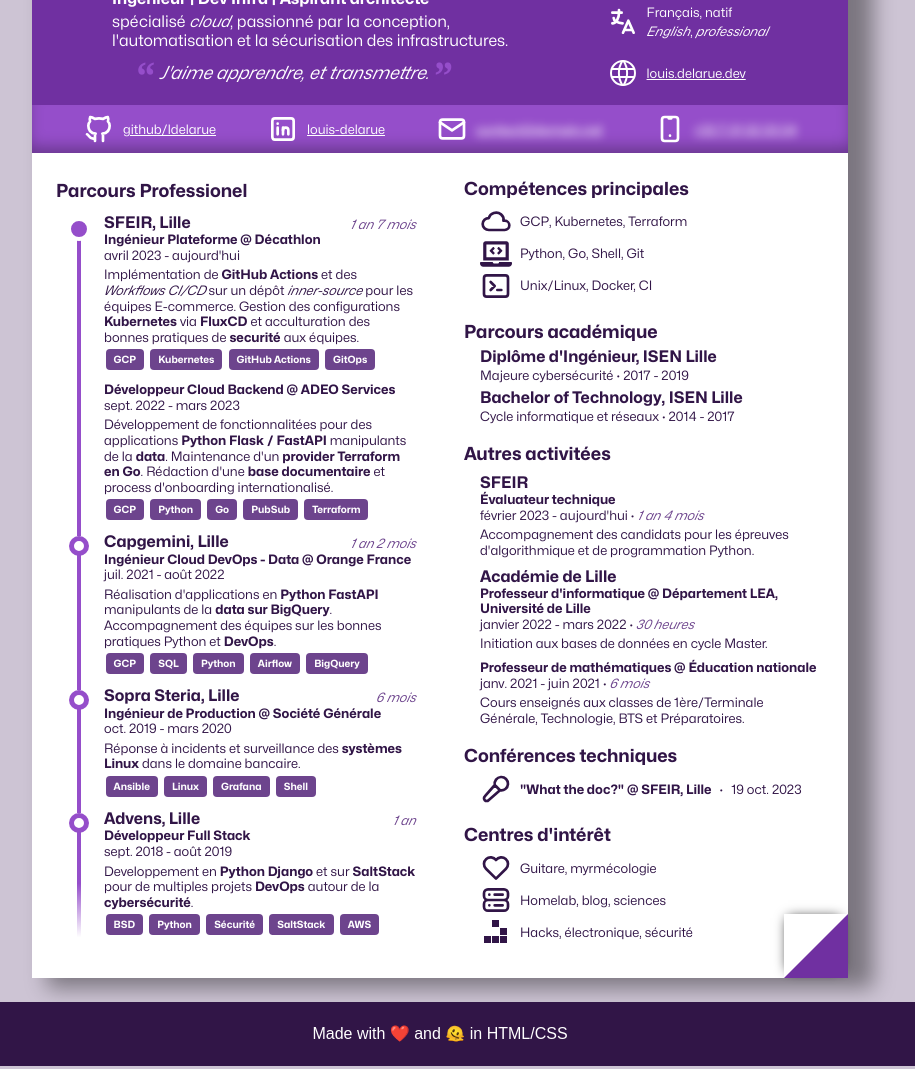
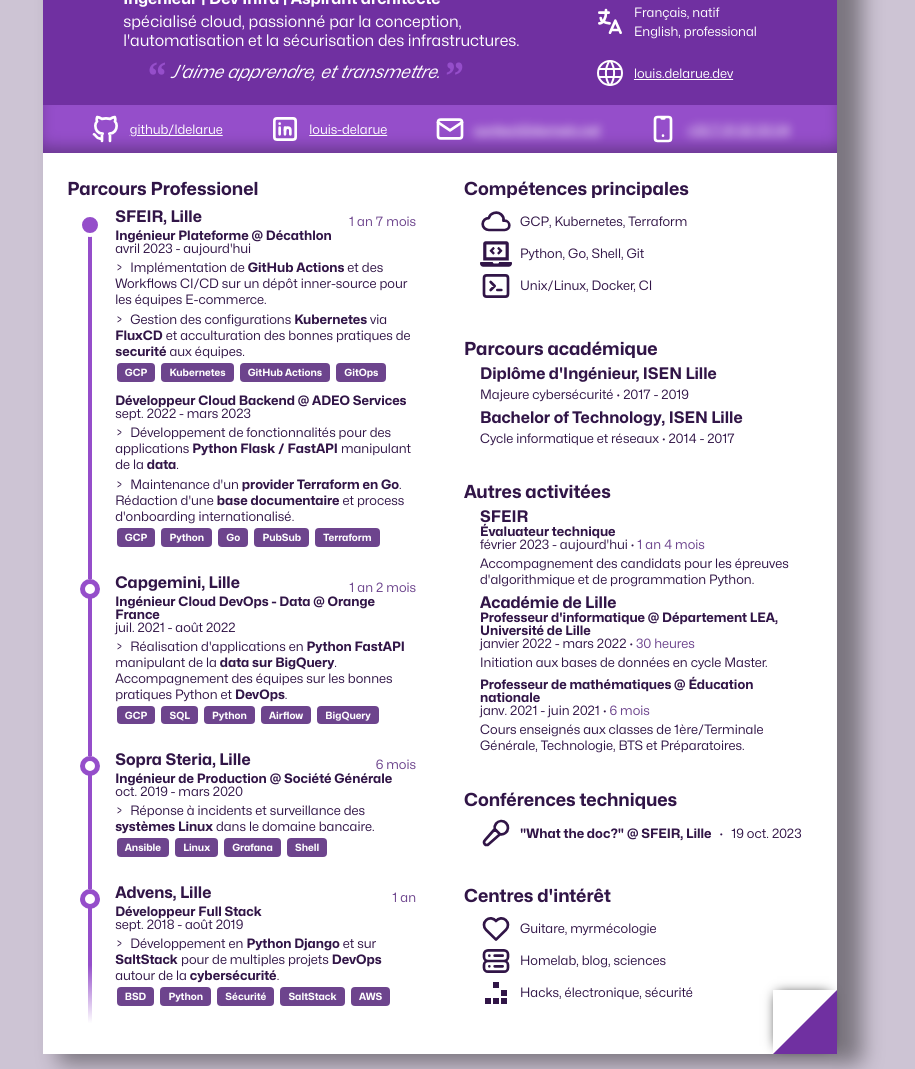
Before and after one commit to ldelarue/website, a website built with Parcel: page index.html in a window 1280 px wide. Shown: the part 115-1184 px from the top of the page, without its empty margins (200-1115 px from the left). Built offline with nearby package versions, Linux system fonts and the light colour scheme.

Commit message:
fix: Page format to A4 with some meta content changes (#1)

```diff
--- a/body.css
+++ b/body.css
@@ -1,6 +1,7 @@
 html,
 body {
   height: 100%;
+  width: auto;
   margin: 0;
   background-color: hsl(274, 15%, 80%);
   display: flex;
@@ -14,6 +15,7 @@
   position: sticky;
   top: 1rem;
   text-align: right;
+  z-index: 5;
 }
 
 body>aside>button {
@@ -33,7 +35,7 @@
 }
 
 @page {
-    size: Letter portrait;
+  size: a4 portrait;
   margin: 0;
 }
 
--- a/cv.css
+++ b/cv.css
@@ -17,8 +17,8 @@
   background-color: white;
   color: var(--dark-color);
   box-shadow: 20px 5px 20px 5px rgb(0, 0, 0, 0.4);
-    width: 8.5in;
-    height: 11in;
+  width: 210mm;
+  height: 297mm;
 
   margin: 8px auto;
 
@@ -56,18 +56,18 @@
 
 h2 {
   font-size: large;
-    font-weight: bold;
+  font-weight: bolder;
   margin-bottom: 0.5rem;
 }
 
 h3 {
   font-size: medium;
-    font-weight: bold;
+  font-weight: bolder;
 }
 
 h4 {
   font-size: small;
-    font-weight: bold;
+  font-weight: bolder;
 }
 
 header {
@@ -193,7 +193,6 @@
 
 #section-pro {
   display: flex;
-    line-height: 1.2;
   gap: 0.2rem;
 
   grid-column: 1 / 4;
@@ -222,6 +221,7 @@
 .timeline-fig>li {
   position: relative;
   margin-left: 3rem;
+  padding-bottom: 1rem;
 }
 
 .timeline-fig>li::after,
@@ -271,6 +271,17 @@
       transparent 100%);
 }
 
+p {
+  line-height: normal;
+}
+
+.timeline-fig .job p::before {
+  content: ">";
+  margin-right: 0.2rem;
+  display: inline-block;
+  transform: scaleX(0.6);
+}
+
 #section-edu {
   grid-column: 4 / 8;
   grid-row: 4;
@@ -279,7 +290,6 @@
 #section-activities {
   grid-column: 4 / 8;
   grid-row: 5;
-    line-height: 1.2;
 }
 
 #section-talks {
@@ -299,19 +309,12 @@
 
 a {
   color: inherit;
-    /* text-decoration: none; */
 }
 
 .period {
-    /* font-size: smaller; */
-    font-style: italic;
+  /* font-style: italic; */
   color: var(--tern-color);
 }
-
-/*
-.dates {
-    font-size: smaller;
-} */
 
 .employer {
   display: flex;
--- a/index.html
+++ b/index.html
@@ -2,7 +2,10 @@
 <html lang="fr">
 
 <head>
-  <title>CV - Louis Delarue</title>
+  <title>Louis Delarue</title>
+  <meta name="description" content="Resume">
+  <meta name="viewport" content="width=device-width, initial-scale=1" />
+  <meta name="robots" content="noindex">
   <link rel="stylesheet" href="./index.css">
 </head>
 
@@ -19,7 +22,7 @@
           <b>Ingénieur | Dev Infra | Aspirant architecte</b>
         </p>
         <p class="p-description">
-          spécialisé <i>cloud</i>, passionné par la conception, l'automatisation et la
+          spécialisé cloud, passionné par la conception, l'automatisation et la
           sécurisation des infrastructures.
         </p>
         <p><q>J'aime apprendre, et transmettre.</q></p>
@@ -47,7 +50,7 @@
               </svg>
               <ul>
                 <li>Français, natif</li>
-                <li><i>English</i>, <i>professional</i></li>
+                <li>English, professional</li>
               </ul>
             </div>
           </li>
@@ -163,13 +166,13 @@
             <span>Homelab, blog, sciences</span>
           </div>
           <div class="svg-field">
-            <svg xmlns="http://www.w3.org/2000/svg" version="1.1" width="32" height="32" viewBox="-4 -4 32 32">
+            <svg xmlns="http://www.w3.org/2000/svg" version="1.1" width="32" height="32" viewBox="-5 -5 32 32">
               <g fill="currentColor">
-                <path d="m8,0,0,7,7,0,0-7z" />
-                <path d="m0,16,0,7,7,0,0-7z" />
-                <path d="m8,16,0,7,7,0,0-7z" />
-                <path d="m16,8,0,7,7,0,0-7z" />
-                <path d="m16,16,0,7,7,0,0-7z" />
+                <path d="m8,0,0,6,6,0,0-6z" />
+                <path d="m0,16,0,6,6,0,0-6z" />
+                <path d="m8,16,0,6,6,0,0-6z" />
+                <path d="m16,8,0,6,6,0,0-6z" />
+                <path d="m16,16,0,6,6,0,0-6z" />
               </g>
             </svg>
             <span>Hacks, électronique, sécurité</span>
@@ -201,12 +204,14 @@
                     <time datetime="2099">aujourd'hui</time>
                   </span>
                   <p>
-                    Implémentation de <b>GitHub Actions</b> et des <i>Workflows CI/CD</i> sur un dépôt
-                    <i>inner-source</i> pour
+                    Implémentation de <b>GitHub Actions</b> et des Workflows CI/CD sur un dépôt
+                    inner-source pour
                     les
-                    équipes E-commerce. Gestion des configurations <b>Kubernetes</b> via <b>FluxCD</b> et acculturation
-                    des
-                    bonnes pratiques de <b>securité</b> aux équipes.
+                    équipes E-commerce.
+                  </p>
+                  <p>
+                    Gestion des configurations <b>Kubernetes</b> via <b>FluxCD</b> et acculturation
+                    des bonnes pratiques de <b>securité</b> aux équipes.
                   </p>
                   <ul>
                     <li class="tag">GCP</li>
@@ -227,9 +232,12 @@
                     <time datetime="2023-03">mars 2023</time>
                   </span>
                   <p>
-                    Développement de fonctionnalitées pour des applications <b>Python Flask / FastAPI</b> manipulants de
-                    la <b>data</b>. Maintenance d'un <b>provider Terraform en Go</b>.
-                    Rédaction d'une <b>base documentaire</b> et process d'onboarding internationalisé.
+                    Développement de fonctionnalités pour des applications <b>Python Flask / FastAPI</b> manipulant de
+                    la <b>data</b>.
+                  </p>
+                  <p>
+                    Maintenance d'un <b>provider Terraform en Go</b>. Rédaction d'une <b>base documentaire</b> et
+                    process d'onboarding internationalisé.
                   </p>
                   <ul>
                     <li class="tag">GCP</li>
@@ -262,7 +270,7 @@
                 <time datetime="2022-08">août 2022</time>
               </span>
               <p>
-                Réalisation d'applications en <b>Python FastAPI</b> manipulants de la <b>data sur BigQuery</b>.
+                Réalisation d'applications en <b>Python FastAPI</b> manipulant de la <b>data sur BigQuery</b>.
                 Accompagnement des équipes sur les bonnes pratiques Python et <b>DevOps</b>.
               </p>
               <ul>
@@ -323,7 +331,7 @@
                 <time datetime="2019-08">août 2019</time>
               </span>
               <p>
-                Developpement en <b>Python Django</b> et sur <b>SaltStack</b> pour de multiples projets <b>DevOps</b>
+                Développement en <b>Python Django</b> et sur <b>SaltStack</b> pour de multiples projets <b>DevOps</b>
                 autour de la <b>cybersécurité</b>.
               </p>
               <ul>
@@ -446,7 +454,7 @@
               <path fill="none" stroke="currentColor" stroke-linecap="round" stroke-linejoin="round" stroke-width="2"
                 d="M15 12.9A5 5 0 1 0 11.098 9M15 12.9l-3.902-3.899l-7.513 8.584a2 2 0 1 0 2.827 2.83z" />
             </svg>
-            <h4>"What the doc?" @ SFEIR, Lille</h4> ·
+            <b>"What the doc?" @ SFEIR, Lille</b> ·
             <span class="dates">
               <time datetime="2023-11-19">19 oct. 2023</time>
             </span>
--- a/reset.css
+++ b/reset.css
@@ -48,7 +48,6 @@
 dd,
 ol,
 ul,
-li,
 fieldset,
 form,
 label,
--- /dev/null
+++ b/robot.txt
@@ -0,0 +1,2 @@
+User-agent: *
+Disallow: /
```
Lines whose indentation alone changed are shown as unchanged.
